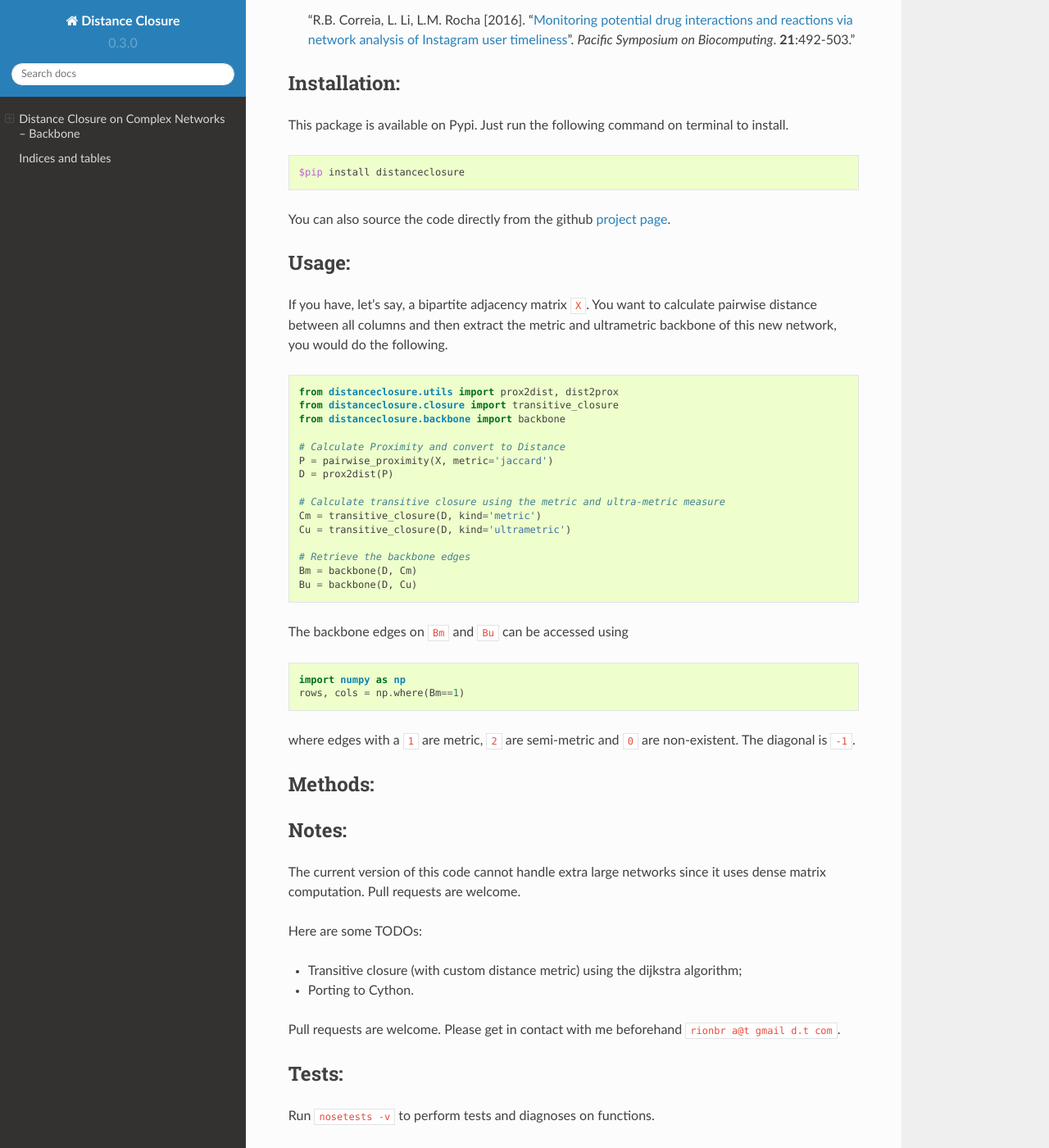
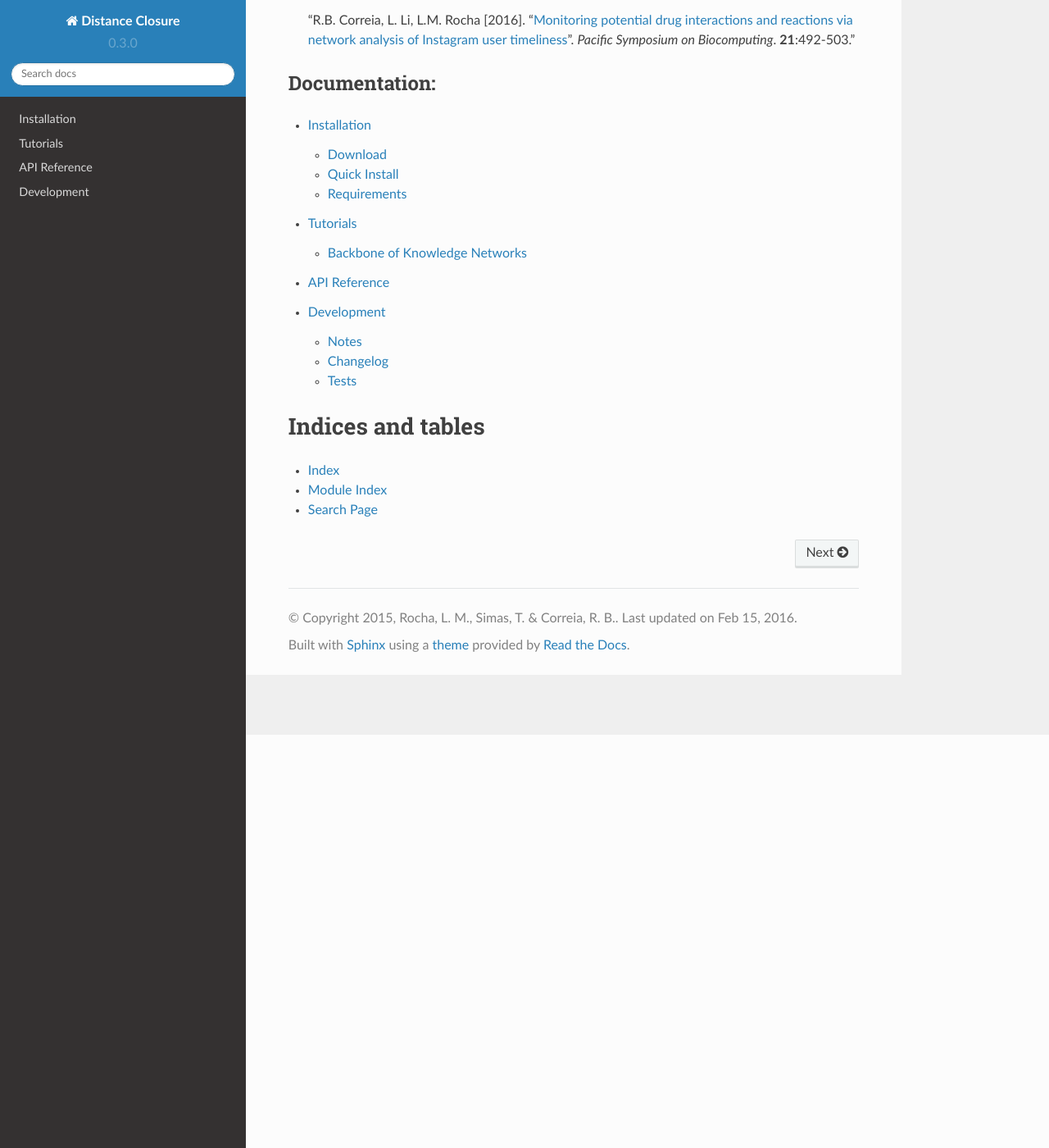
Before and after one commit to CASCI-lab/distanceclosure, a Sphinx documentation site: the page built from docs/source/index.rst, in a window 1280 px wide and 1400 px high, scrolled down 504 px. Shown: the whole window at 82% size. Built offline with Sphinx 7.4.7 and the Read the Docs theme 2.0.0, drawn with Linux system fonts in a browser that asks for light colours; some of the changed text lies outside the part shown.

Commit message:
New docs for v.0.3

```diff
--- a/docs/source/backbone.rst
+++ /dev/null
@@ -1,5 +0,0 @@
-
-.. py:module:: backbone
-
-.. automodule:: backbone
-	:members:
--- a/docs/source/closure.rst
+++ /dev/null
@@ -1,5 +0,0 @@
-
-.. py:module:: closure
-
-.. automodule:: closure
-	:members:
--- a/docs/source/conf.py
+++ b/docs/source/conf.py
@@ -72,8 +72,8 @@
 
 # General information about the project.
 project = u'Distance Closure'
-copyright = u'2015, Luis Rocha and Thiago Simas and Rion Brattig Correia'
-author = u'Luis Rocha and Thiago Simas and Rion Brattig Correia'
+copyright = u'2015, Rocha, L. M., Simas, T. & Correia, R. B.'
+author = u'Rion Brattig Correia'
 
 # The version info for the project you're documenting, acts as replacement for
 # |version| and |release|, also used in various other places throughout the
@@ -171,7 +171,7 @@
 
 # If not '', a 'Last updated on:' timestamp is inserted at every page bottom,
 # using the given strftime format.
-#html_last_updated_fmt = '%b %d, %Y'
+html_last_updated_fmt = '%b %d, %Y'
 
 # If true, SmartyPants will be used to convert quotes and dashes to
 # typographically correct entities.
--- a/docs/source/distance.rst
+++ /dev/null
@@ -1,5 +0,0 @@
-
-.. py:module:: distance
-
-.. automodule:: distance
-	:members:
--- a/docs/source/index.rst
+++ b/docs/source/index.rst
@@ -19,83 +21,21 @@
 
 	__ http://www.informatics.indiana.edu/rocha/publications/PSB2016.php
 
-Installation:
+
+Documentation:
 ---------------
 
-This package is available on Pypi. Just run the following command on terminal to install.
-
-.. code-block:: bash
-
-	$pip install distanceclosure
-
-You can also source the code directly from the github `project page`__.
-
-__ https://github.com/rionbr/distanceclosure
-
-Usage:
---------
-
-If you have, let's say, a bipartite adjacency matrix ``X``.
-You want to calculate pairwise distance between all columns and then extract the metric and ultrametric backbone of this new network, you would do the following.
-
-
-.. code-block:: python
-
-	from distanceclosure.utils import prox2dist, dist2prox
-	from distanceclosure.closure import transitive_closure
-	from distanceclosure.backbone import backbone
-
-	# Calculate Proximity and convert to Distance
-	P = pairwise_proximity(X, metric='jaccard')
-	D = prox2dist(P)
-
-	# Calculate transitive closure using the metric and ultra-metric measure
-	Cm = transitive_closure(D, kind='metric')
-	Cu = transitive_closure(D, kind='ultrametric')
-
-	# Retrieve the backbone edges
-	Bm = backbone(D, Cm)
-	Bu = backbone(D, Cu)
-
-
-The backbone edges on ``Bm`` and ``Bu`` can be accessed using
-
-.. code-block:: python
-
-	import numpy as np
-	rows, cols = np.where(Bm==1)
-
-where edges with a ``1`` are metric, ``2`` are semi-metric and ``0`` are non-existent. The diagonal is ``-1``.
-
-Methods:
---------
 .. toctree::
 	:maxdepth: 2
 
-	distance
-	closure
-	backbone
-	utils
+	install
+	tutorial
+	reference/index
+	notes
 
-Notes:
--------
-
-The current version of this code cannot handle extra large networks since it uses dense matrix computation.
-Pull requests are welcome.
-
-Here are some TODOs:
-
-* Transitive closure (with custom distance metric) using the dijkstra algorithm;
-* Porting to Cython.
-
-Pull requests are welcome. Please get in contact with me beforehand ``rionbr a@t gmail d.t com``.
-
-Tests:
---------
-Run ``nosetests -v`` to perform tests and diagnoses on functions.
 
 Indices and tables
-==================
+===================
 
 * :ref:`genindex`
 * :ref:`modindex`
--- a/docs/source/modules.rst
+++ /dev/null
@@ -1,5 +0,0 @@
-build
-=====
-
-.. toctree::
-   :maxdepth: 4
--- /dev/null
+++ b/docs/source/reference/backbone.rst
@@ -0,0 +1,3 @@
+
+.. automodule:: distanceclosure.backbone
+	:members:
--- /dev/null
+++ b/docs/source/reference/closure.rst
@@ -0,0 +1,3 @@
+
+.. automodule:: distanceclosure.closure
+	:members:
--- /dev/null
+++ b/docs/source/reference/dijkstra.rst
@@ -0,0 +1,3 @@
+
+.. automodule:: distanceclosure.dijkstra
+	:members:
--- /dev/null
+++ b/docs/source/reference/distance.rst
@@ -0,0 +1,3 @@
+
+.. automodule:: distanceclosure.distance
+	:members:
--- /dev/null
+++ b/docs/source/reference/utils.rst
@@ -0,0 +1,3 @@
+
+.. automodule:: distanceclosure.utils
+	:members:
--- a/docs/source/utils.rst
+++ /dev/null
@@ -1,5 +0,0 @@
-
-.. py:module:: utils
-
-.. automodule:: utils
-	:members:
```
Also changed, not shown: other parts of docs/source/index.rst (+2 -0 lines), docs/source/install.rst (added, +43 -0 lines), docs/source/notes.rst (added, +33 -0 lines), docs/source/reference/index.rst (added, +15 -0 lines), docs/source/tutorial.rst (added, +50 -0 lines).
